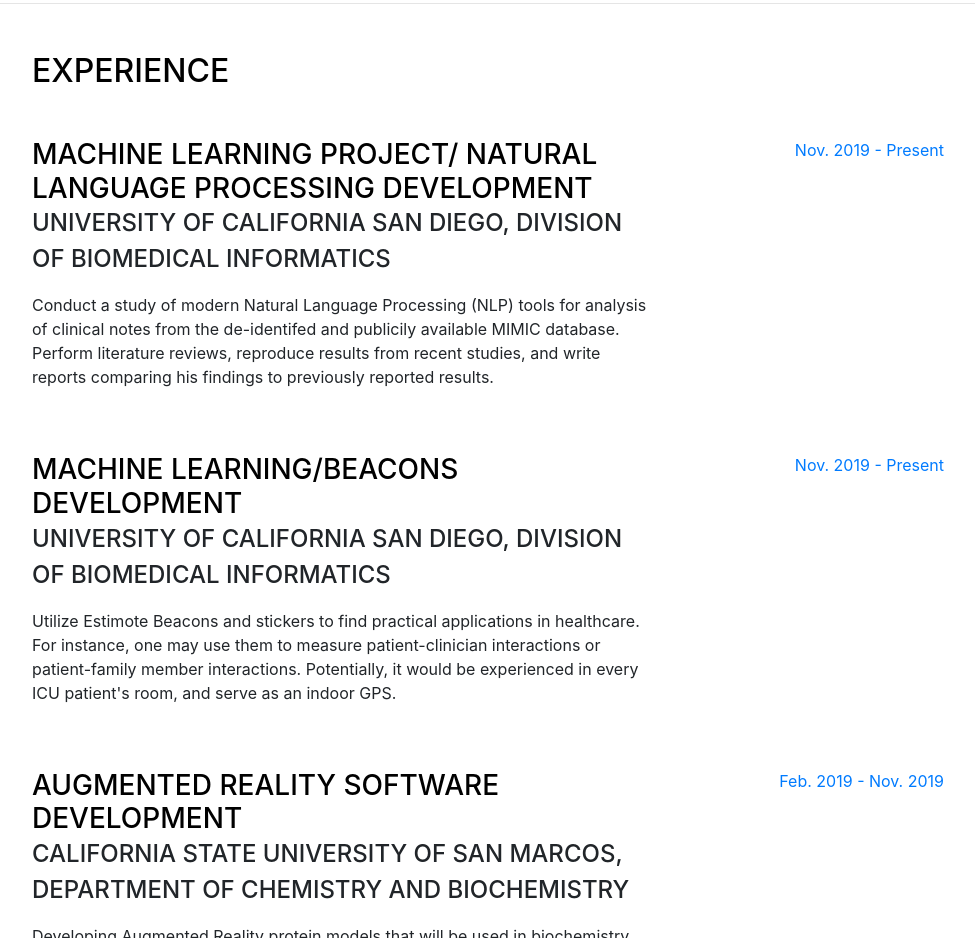
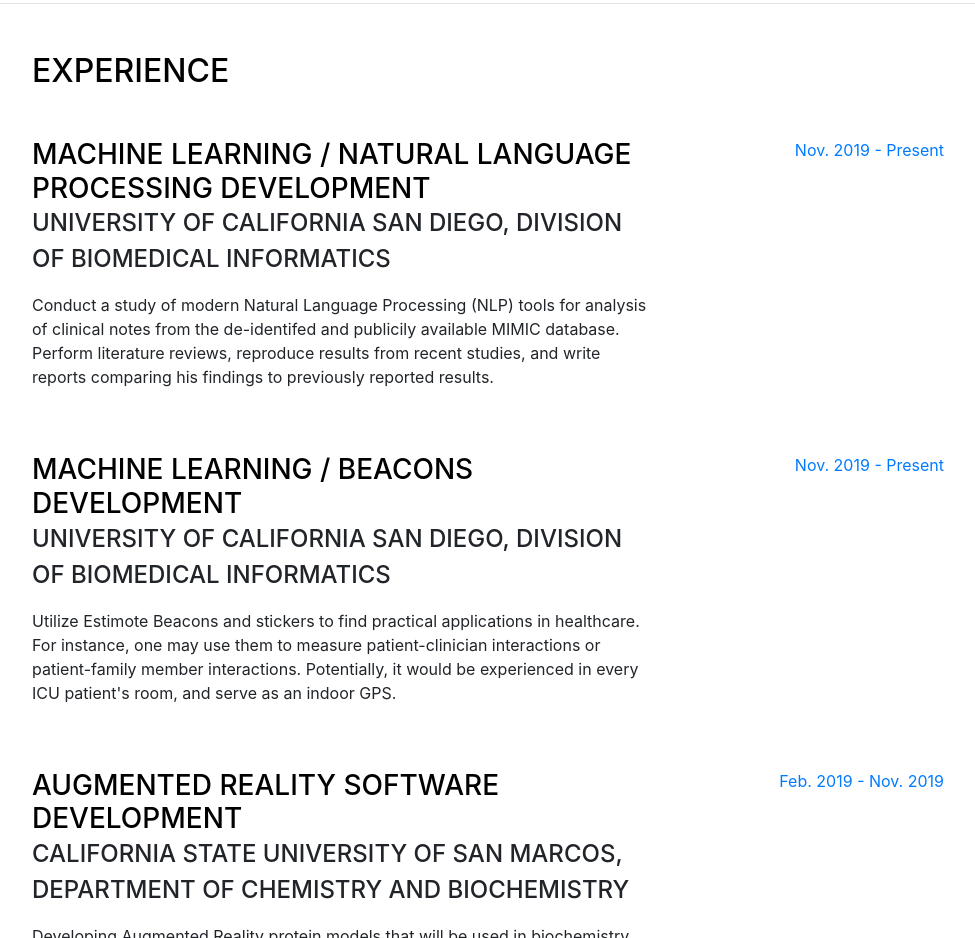
Before and after one commit to Edison0102/lab-website, a website with bundled scripts: page index.html in a window 1280 px wide. Shown: the part 2138-3076 px from the top of the page, without its empty margins (288-1263 px from the left). Built offline with nearby package versions, Linux system fonts and the light colour scheme; a web font is replaced by a local one.

Commit message:
first commit

```diff
--- a/index.html
+++ b/index.html
@@ -161,7 +161,7 @@
 
         <div class="resume-item d-flex flex-column flex-md-row justify-content-between mb-5">
           <div class="resume-content">
-            <h3 class="mb-0">Machine Learning Project/ Natural Language Processing Development</h3>
+            <h3 class="mb-0">Machine Learning / Natural Language Processing Development</h3>
             <div class="subheading mb-3">University of California San Diego, Division of Biomedical Informatics</div>
             <p>Conduct a study of modern Natural Language Processing (NLP) tools for analysis of clinical notes
             from the de-identifed and publicily available MIMIC database. Perform literature reviews, reproduce results from recent studies,
@@ -173,7 +173,7 @@
         </div>
         <div class="resume-item d-flex flex-column flex-md-row justify-content-between mb-5">
           <div class="resume-content">
-            <h3 class="mb-0">Machine Learning/Beacons Development</h3>
+            <h3 class="mb-0">Machine Learning / Beacons Development</h3>
             <div class="subheading mb-3">University of California San Diego, Division of Biomedical Informatics</div>
          <p> Utilize Estimote Beacons and stickers to find practical applications in healthcare. For instance, one may use them to measure patient-clinician
          interactions or patient-family member interactions. Potentially, it would be experienced in every ICU patient's room, and serve as an indoor GPS.</p>
```
